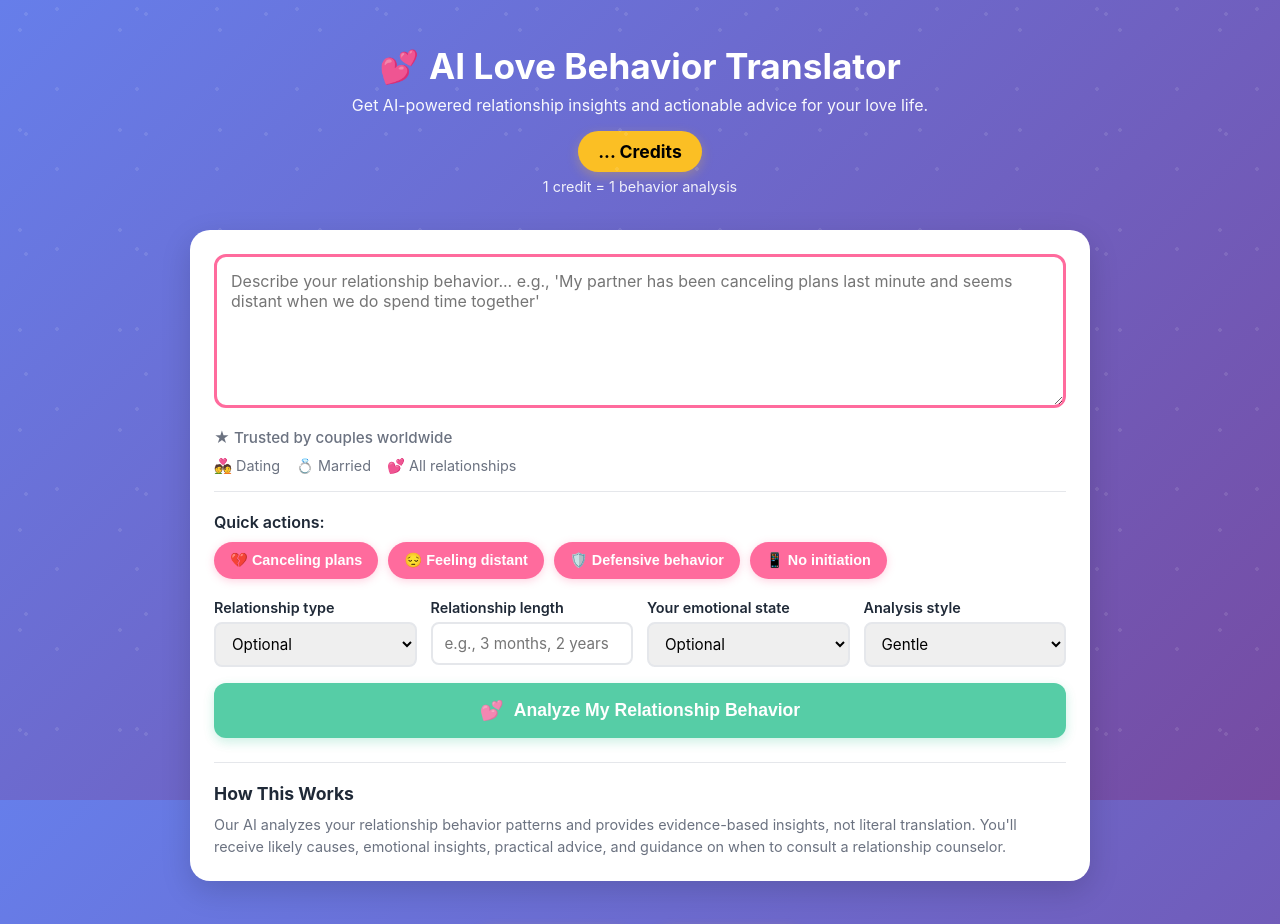
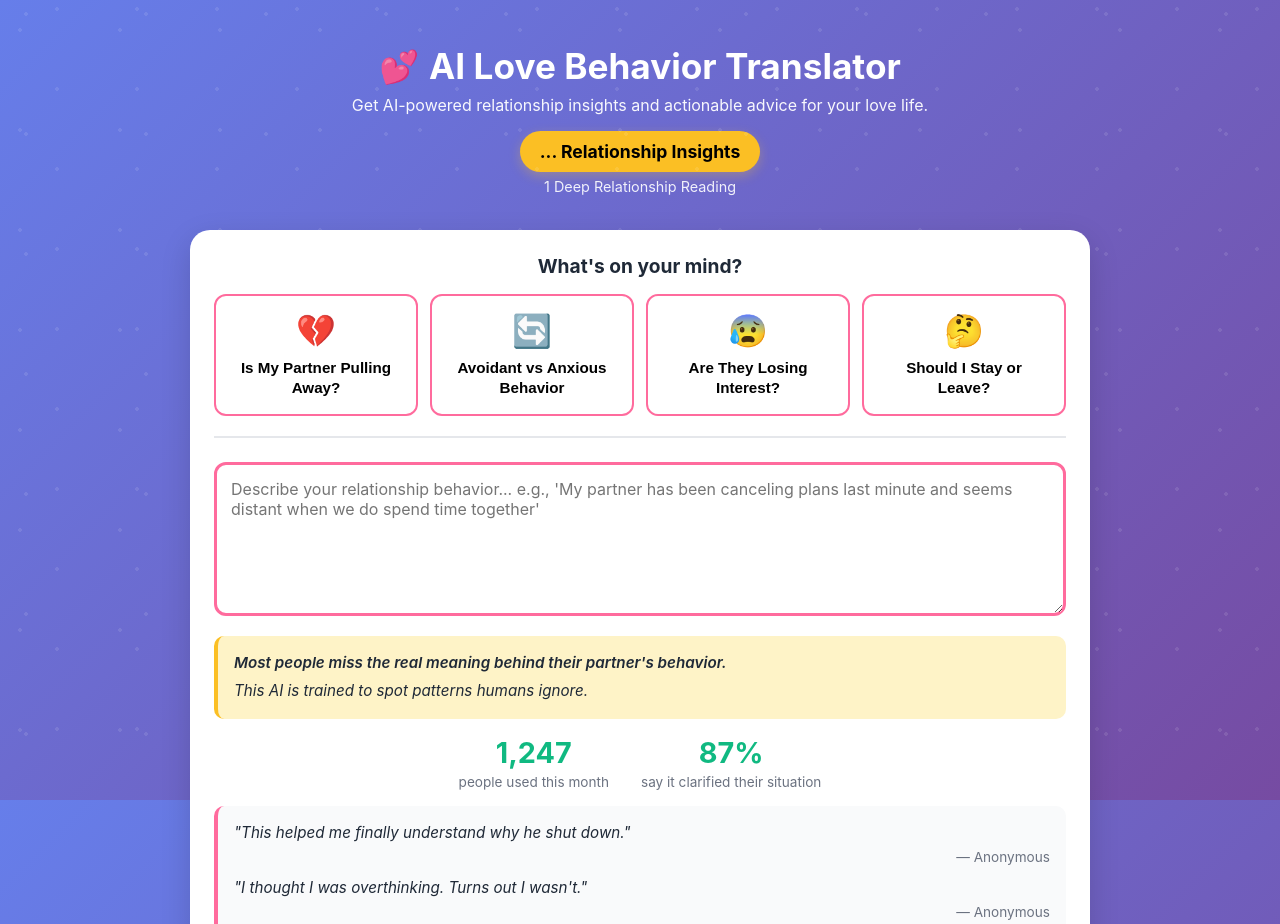
Before and after one commit to maxkantor/love-behavior-translator, a React (Vite) app in the folder frontend/: page / in a window 1280 px wide. Shown: the top 924 px of the page. Built offline with nearby package versions, Linux system fonts and the light colour scheme; no server answers.

Commit message:
Rebrand to Relationship Insights, add emotional triggers, entry points, and stronger social proof

```diff
--- a/frontend/src/ui/App.tsx
+++ b/frontend/src/ui/App.tsx
@@ -96,8 +96,8 @@ export function App() {
       const data = (await resp.json()) as any;
       if (!resp.ok) {
         if (resp.status === 402) {
-          // Insufficient credits
-          setError(data?.detail ?? data?.error ?? 'Insufficient credits. Please purchase more credits.');
+          // Insufficient insights
+          setError(data?.detail ?? data?.error ?? 'You need more relationship insights to continue. Unlock clarity to get deeper understanding.');
           if (data.credits !== undefined) {
             setCredits(data.credits);
             localStorage.setItem('credits', data.credits.toString());
@@ -155,15 +155,53 @@ export function App() {
 
           <div className="credits-header">
             <div className="credits-badge-large">
-              {displayCredits} Credits
+              {displayCredits} Relationship Insights
             </div>
-            <span className="credits-explanation">1 credit = 1 behavior analysis</span>
+            <span className="credits-explanation">1 Deep Relationship Reading</span>
           </div>
         </div>
       </header>
 
       <main className="app-main">
         <div className="main-card">
+          <div className="entry-points-section">
+            <h3 className="entry-points-title">What's on your mind?</h3>
+            <div className="entry-points-grid">
+              <button
+                type="button"
+                className="entry-point-btn"
+                onClick={() => handleQuickAction("My partner has been pulling away. They used to text me all the time, but now I'm always the one initiating. When we're together, they seem distracted and less engaged. I'm worried they're losing interest.")}
+              >
+                <span className="entry-icon">💔</span>
+                <span className="entry-text">Is My Partner Pulling Away?</span>
+              </button>
+              <button
+                type="button"
+                className="entry-point-btn"
+                onClick={() => handleQuickAction("I notice a pattern where I get anxious when my partner needs space, but they seem to pull away more when I try to get closer. I think I might be anxious-attached and they might be avoidant. How do I understand this dynamic?")}
+              >
+                <span className="entry-icon">🔄</span>
+                <span className="entry-text">Avoidant vs Anxious Behavior</span>
+              </button>
+              <button
+                type="button"
+                className="entry-point-btn"
+                onClick={() => handleQuickAction("I'm worried my partner is losing interest. They don't make plans anymore, our conversations feel surface-level, and the intimacy has faded. I can't tell if this is just a rough patch or if they're checking out of the relationship.")}
+              >
+                <span className="entry-icon">😰</span>
+                <span className="entry-text">Are They Losing Interest?</span>
+              </button>
+              <button
+                type="button"
+                className="entry-point-btn"
+                onClick={() => handleQuickAction("I'm at a crossroads in my relationship. Part of me wants to stay and work through our issues, but another part wonders if I'm wasting my time. The relationship has been rocky, and I'm not sure if the problems are fixable or if I should leave.")}
+              >
+                <span className="entry-icon">🤔</span>
+                <span className="entry-text">Should I Stay or Leave?</span>
+              </button>
+            </div>
+          </div>
+
           <textarea
             className="behavior-input"
             rows={6}
@@ -172,8 +210,36 @@ export function App() {
             placeholder="Describe your relationship behavior... e.g., 'My partner has been canceling plans last minute and seems distant when we do spend time together'"
           />
 
+          <div className="emotional-trigger">
+            <p className="trigger-text">
+              Most people miss the real meaning behind their partner's behavior.
+            </p>
+            <p className="trigger-text">
+              This AI is trained to spot patterns humans ignore.
+            </p>
+          </div>
+
           <div className="trust-indicators">
-            <span className="trust-badge">★ Trusted by couples worldwide</span>
+            <div className="social-proof-stats">
+              <div className="stat-item">
+                <span className="stat-number">1,247</span>
+                <span className="stat-label">people used this month</span>
+              </div>
+              <div className="stat-item">
+                <span className="stat-number">87%</span>
+                <span className="stat-label">say it clarified their situation</span>
+              </div>
+            </div>
+            <div className="testimonials">
+              <div className="testimonial-item">
+                <span className="testimonial-quote">"This helped me finally understand why he shut down."</span>
+                <span className="testimonial-author">— Anonymous</span>
+              </div>
+              <div className="testimonial-item">
+                <span className="testimonial-quote">"I thought I was overthinking. Turns out I wasn't."</span>
+                <span className="testimonial-author">— Anonymous</span>
+              </div>
+            </div>
             <div className="support-badges">
               <span>💑 Dating</span>
               <span>💍 Married</span>
@@ -282,6 +348,10 @@ export function App() {
             </div>
           )}
 
+          <div className="reassurance-text">
+            You're probably not overthinking it.
+          </div>
+
           <button
             type="submit"
             className="analyze-button"
@@ -341,7 +411,7 @@ export function App() {
               <span className="mode-badge">Mode: {result.mode_used}</span>
               {result.credits_remaining && (
                 <span className="credits-remaining">
-                  Credits remaining: {result.credits_remaining === 'unlimited' ? 'Unlimited' : result.credits_remaining}
+                  Relationship Insights remaining: {result.credits_remaining === 'unlimited' ? 'Unlimited' : result.credits_remaining}
                 </span>
               )}
             </div>
@@ -355,7 +425,7 @@ export function App() {
             className="footer-btn buy-credits"
             onClick={() => setShowCreditModal(true)}
           >
-            💰 Buy Credits
+            💡 Unlock Clarity
           </button>
           <button
             className="footer-btn need-help"
--- a/frontend/src/ui/HelpModal.tsx
+++ b/frontend/src/ui/HelpModal.tsx
@@ -24,8 +24,8 @@ export function HelpModal({ isOpen, onClose }: HelpModalProps) {
       answer: "We offer four analysis styles: Gentle (compassionate and supportive), Analytical (fact-based and structured), Brutally Honest (direct and unfiltered), and Light & Funny (uplifting with humor)."
     },
     {
-      question: "How do credits work?",
-      answer: "Each behavior analysis costs 1 credit. New users receive 5 free credits to get started. You can purchase additional credits anytime. Credits never expire."
+      question: "How do Relationship Insights work?",
+      answer: "Each deep relationship reading costs 1 Relationship Insight. New users receive 5 free insights to get started. You can unlock additional insights anytime. Your insights never expire."
     },
     {
       question: "Is this professional therapy?",
@@ -33,7 +33,7 @@ export function HelpModal({ isOpen, onClose }: HelpModalProps) {
     },
     {
       question: "Can I get a refund?",
-      answer: "If you're not satisfied with your analysis, please contact support. We offer refunds for unused credits within 30 days of purchase."
+      answer: "If you're not satisfied with your analysis, please contact support. We offer refunds for unused relationship insights within 30 days of purchase."
     },
     {
       question: "How do I contact support?",
--- a/frontend/src/ui/styles.css
+++ b/frontend/src/ui/styles.css
@@ -122,6 +122,59 @@ body {
   position: relative;
 }
 
+.entry-points-section {
+  margin-bottom: 24px;
+  padding-bottom: 20px;
+  border-bottom: 2px solid var(--border);
+}
+
+.entry-points-title {
+  font-size: 1.2rem;
+  font-weight: 700;
+  color: var(--text);
+  margin-bottom: 16px;
+  text-align: center;
+}
+
+.entry-points-grid {
+  display: grid;
+  grid-template-columns: repeat(auto-fit, minmax(200px, 1fr));
+  gap: 12px;
+}
+
+.entry-point-btn {
+  background: white;
+  border: 2px solid var(--pink);
+  border-radius: 12px;
+  padding: 16px;
+  cursor: pointer;
+  transition: all 0.3s;
+  display: flex;
+  flex-direction: column;
+  align-items: center;
+  gap: 8px;
+  text-align: center;
+  min-height: 100px;
+  justify-content: center;
+}
+
+.entry-point-btn:hover {
+  background: var(--pink);
+  color: white;
+  transform: translateY(-2px);
+  box-shadow: 0 4px 12px rgba(255, 107, 157, 0.3);
+}
+
+.entry-icon {
+  font-size: 2rem;
+}
+
+.entry-text {
+  font-weight: 600;
+  font-size: 0.95rem;
+  line-height: 1.3;
+}
+
 .behavior-input {
   width: 100%;
   min-height: 120px;
@@ -141,23 +194,94 @@ body {
   box-shadow: 0 0 0 3px rgba(255, 107, 157, 0.1);
 }
 
+.emotional-trigger {
+  background: #fef3c7;
+  padding: 16px;
+  border-radius: 10px;
+  margin-bottom: 16px;
+  border-left: 4px solid var(--yellow);
+}
+
+.trigger-text {
+  margin: 0;
+  color: var(--text);
+  font-size: 0.95rem;
+  line-height: 1.5;
+  font-style: italic;
+}
+
+.trigger-text:first-child {
+  margin-bottom: 6px;
+  font-weight: 600;
+}
+
 .trust-indicators {
   display: flex;
   flex-direction: column;
-  gap: 10px;
+  gap: 16px;
   margin-bottom: 20px;
   padding-bottom: 16px;
   border-bottom: 1px solid var(--border);
 }
 
-.trust-badge {
+.social-proof-stats {
+  display: flex;
+  justify-content: center;
+  gap: 32px;
+  flex-wrap: wrap;
+}
+
+.stat-item {
+  display: flex;
+  flex-direction: column;
+  align-items: center;
+  gap: 4px;
+}
+
+.stat-number {
+  font-size: 1.8rem;
+  font-weight: 700;
+  color: var(--teal);
+}
+
+.stat-label {
+  font-size: 0.85rem;
+  color: var(--muted);
+  text-align: center;
+}
+
+.testimonials {
+  display: flex;
+  flex-direction: column;
+  gap: 12px;
+  padding: 16px;
+  background: #f9fafb;
+  border-radius: 10px;
+  border-left: 4px solid var(--pink);
+}
+
+.testimonial-item {
+  display: flex;
+  flex-direction: column;
+  gap: 4px;
+}
+
+.testimonial-quote {
   font-size: 0.95rem;
-  color: var(--muted);
-  font-weight: 500;
+  color: var(--text);
+  font-style: italic;
+  line-height: 1.5;
+}
+
+.testimonial-author {
+  font-size: 0.85rem;
+  color: var(--muted);
+  align-self: flex-end;
 }
 
 .support-badges {
   display: flex;
+  justify-content: center;
   gap: 16px;
   flex-wrap: wrap;
 }
@@ -252,8 +376,20 @@ body {
   color: #991b1b;
   padding: 12px 16px;
   border-radius: 8px;
-  margin-bottom: 20px;
+  margin-bottom: 16px;
   border-left: 4px solid #dc2626;
+}
+
+.reassurance-text {
+  text-align: center;
+  font-size: 1.1rem;
+  font-weight: 600;
+  color: var(--pink);
+  margin-bottom: 16px;
+  font-style: italic;
+  padding: 12px;
+  background: rgba(255, 107, 157, 0.1);
+  border-radius: 8px;
 }
 
 /* Analyze button */
```
Also changed, not shown: frontend/src/ui/CreditModal.tsx (+12 -12 lines). Lines whose indentation alone changed are shown as unchanged.
